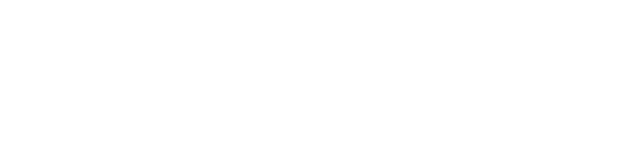
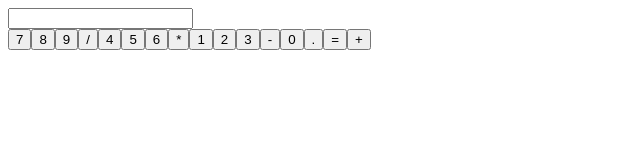
Before and after one commit to rjrillon/calculator-project, a plain HTML site: page index.html in a window 1280 px wide. Shown: the whole page, without its empty margins (0-640 px from the left). Drawn offline with Linux system fonts and the light colour scheme.

Commit message:
Barebones display and buttons added
- 1st commit in develop branch

```diff
--- a/index.html
+++ b/index.html
@@ -7,7 +7,12 @@
     <link rel="stylesheet" href = ./styles.css>
   </head>
   <body>
-    <div class="container"></div>
+    <div class="container">
+      <div id="calculator">
+        <input type="text" id="display" />
+        <div id="buttons"></div>
+      </div>
+    </div>
     <script src="./index.js"></script>
   </body>
 </html>
--- a/index.js
+++ b/index.js
@@ -29,3 +29,40 @@ function divide(x, y) {
   }
   return x / y;
 }
+
+// When DOM is loaded...
+document.addEventListener("DOMContentLoaded", () => {
+  const container = document.querySelector("#container");
+  const calculator = document.querySelector("#calculator");
+  const display = document.querySelector("#display");
+  const buttons = document.querySelector("#buttons");
+
+  const buttonLabels = [
+    "7",
+    "8",
+    "9",
+    "/",
+    "4",
+    "5",
+    "6",
+    "*",
+    "1",
+    "2",
+    "3",
+    "-",
+    "0",
+    ".",
+    "=",
+    "+",
+  ];
+
+  buttonLabels.forEach(label => {
+    const btn = document.createElement("button");
+    btn.textContent = label;
+    buttons.appendChild(btn);
+  });
+
+  //   calculator.appendChild(display);
+  //   calculator.appendChild(buttonsContainer);
+  //   container.appendChild(calculator);
+});
```
